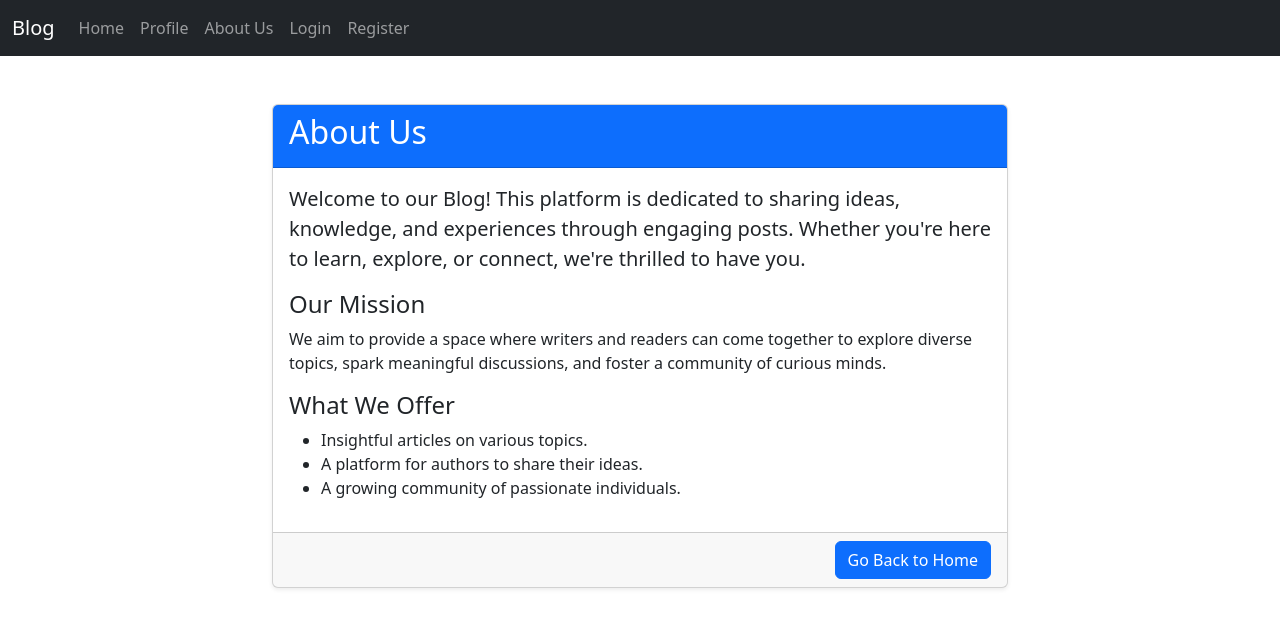
After one commit to gmutafov/Blog-Site, a Django app: page /about/ in a window 1280 px wide. The commit adds this page. Shown: the top 628 px of the page. Run offline with Django 5.2, Linux system fonts and the light colour scheme.

Commit message:
feat: about page

```diff
--- a/blogSite/common/urls.py
+++ b/blogSite/common/urls.py
@@ -4,5 +4,6 @@ from blogSite.common import views
 
 urlpatterns = [
     path('', views.HomePageView.as_view(), name='home'),
+    path('about/', views.AboutUsPageView.as_view(), name='about'),
 
 ]
--- a/blogSite/common/views.py
+++ b/blogSite/common/views.py
@@ -1,6 +1,6 @@
 
 from django.shortcuts import render
-from django.views.generic import ListView
+from django.views.generic import ListView, TemplateView
 
 from blogSite.posts.models import Post
 
@@ -18,3 +18,8 @@ class HomePageView(ListView):
         queryset = Post.objects.all().order_by('-created_at')
 
         return queryset
+
+
+
+class AboutUsPageView(TemplateView):
+    template_name = 'common/about-us.html'
--- /dev/null
+++ b/templates/common/about-us.html
@@ -0,0 +1,36 @@
+{% extends 'common/base.html' %}
+
+{% block content %}
+<div class="container mt-5">
+    <div class="row justify-content-center">
+        <div class="col-md-8">
+            <div class="card shadow-sm">
+                <div class="card-header bg-primary text-white">
+                    <h2>About Us</h2>
+                </div>
+                <div class="card-body">
+                    <p class="lead">
+                        Welcome to our Blog! This platform is dedicated to sharing ideas, knowledge, and experiences
+                        through engaging posts. Whether you're here to learn, explore, or connect, we're thrilled to
+                        have you.
+                    </p>
+                    <h4>Our Mission</h4>
+                    <p>
+                        We aim to provide a space where writers and readers can come together to explore diverse
+                        topics, spark meaningful discussions, and foster a community of curious minds.
+                    </p>
+                    <h4>What We Offer</h4>
+                    <ul>
+                        <li>Insightful articles on various topics.</li>
+                        <li>A platform for authors to share their ideas.</li>
+                        <li>A growing community of passionate individuals.</li>
+                    </ul>
+                </div>
+                <div class="card-footer text-end">
+                    <a href="{% url 'home' %}" class="btn btn-primary">Go Back to Home</a>
+                </div>
+            </div>
+        </div>
+    </div>
+</div>
+{% endblock %}
--- a/templates/common/home.html
+++ b/templates/common/home.html
@@ -2,7 +2,7 @@
 
 {% block content %}
 <div class="container">
-    <h1 class="text-center my-4">Welcome to the Blog</h1>
+    <h1 class="text-center my-4">Welcome to the Blog Site</h1>
 
     <div class="row">
         {% for post in posts %}
--- a/templates/common/nav.html
+++ b/templates/common/nav.html
@@ -19,7 +19,7 @@
                     <a class="nav-link" href="{% url 'profile' %}">Profile</a>
                 </li>
                 <li class="nav-item">
-                    <a class="nav-link" href="#">About Us</a>
+                    <a class="nav-link" href="{% url 'about' %}">About Us</a>
                 </li>
 
                 {% if user.is_authenticated %}
```
